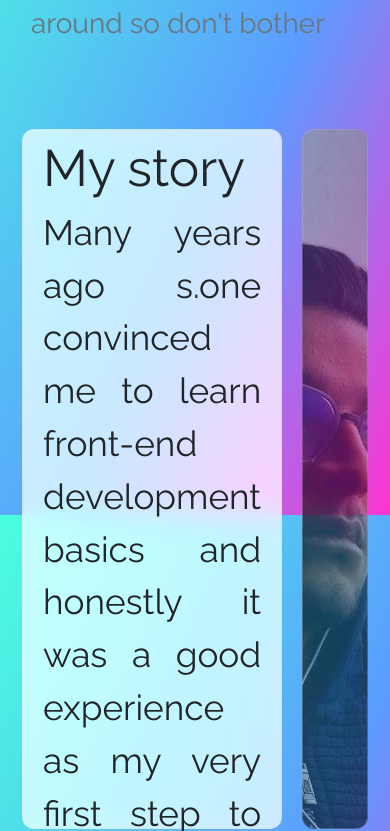
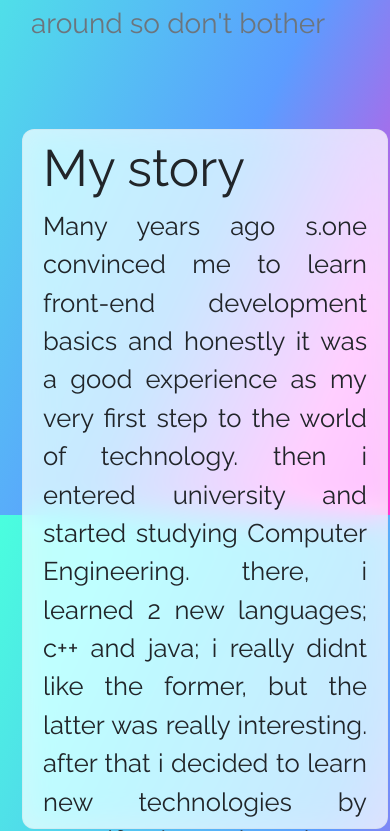
Before and after one commit to alivarastepour/personal-blog, a React (Create React App) app: page / in a window 390 px wide. Shown: the part 1173-2004 px from the top of the page. Built offline with nearby package versions, Linux system fonts and the light colour scheme.

Commit message:
responsive About design is handled

```diff
--- a/src/Components/About/index.tsx
+++ b/src/Components/About/index.tsx
@@ -1,5 +1,4 @@
 import {Wrapper} from "./About.styles";
-import React from "react";
 import './styles.scss'
 
 const About = ()=> {
--- a/src/Components/About/styles.scss
+++ b/src/Components/About/styles.scss
@@ -5,7 +5,7 @@
 }
 .flex-item-About {
   @include glassMorphism;
-  width: 1000px;
+  width: 66%;
   height: 700px;
   margin: 10px;
   padding-left: 20px;
@@ -13,7 +13,7 @@
   border-radius: 12px;
 }
 .image {
-  width: 500px;
+  width: 33%;
   background-image: url("../../assets/photo_2021-11-21_23-43-14.jpg");
   background-position: center;
   opacity: 65%;
@@ -26,3 +26,24 @@
   font-size: 2.2rem;
   text-align: justify;
 }
+@media only screen and (max-width:1400px){
+  .flex-container-about{
+    flex-direction: column;
+  }
+  .flex-item-About{
+    width: 100% ;
+  }
+  .flex-container-about{
+    margin-left: 0;
+    margin-right: 0;
+  }
+}
+@media only screen and (max-width:1000px){
+  .flex-item-About > .card1-body{
+    font-size: 1.6rem;
+  }
+  .flex-container-about{
+    margin-left: 0;
+    margin-right: 0;
+  }
+}
```
